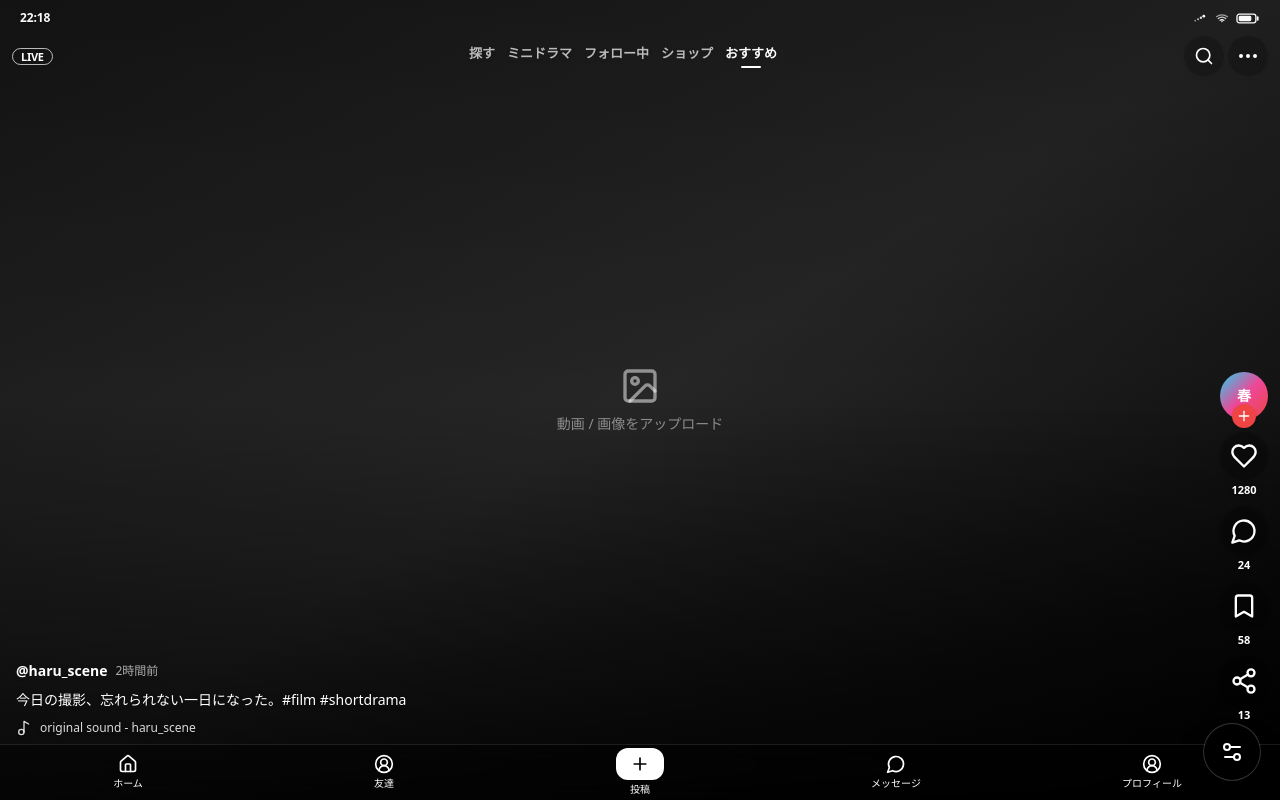
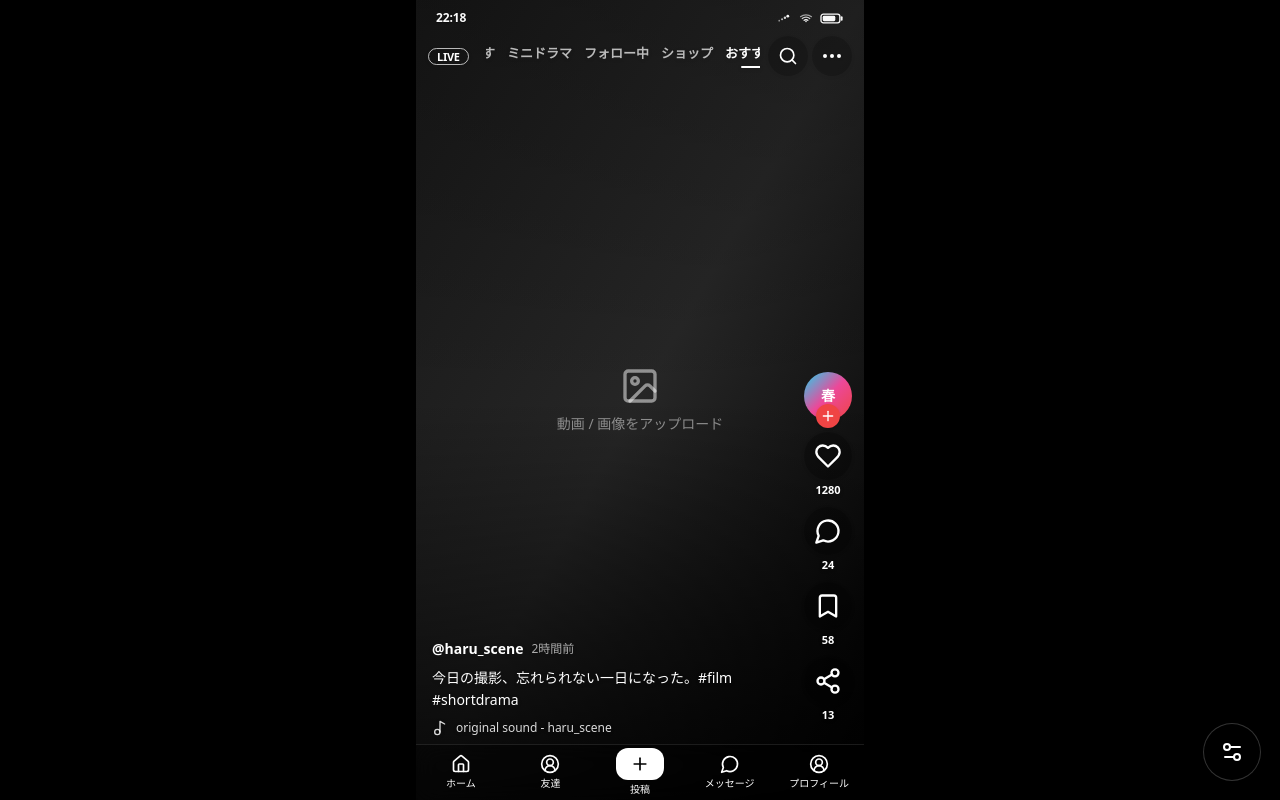
Before and after one commit to un0pooll147-oss/line-mock-chat-test, a Next.js app: page /tiktok in a window 1280 px wide. Built offline with nearby package versions, Linux system fonts and the light colour scheme.

Commit message:
Add files via upload

```diff
--- a/components/InstagramMockCreator.tsx
+++ b/components/InstagramMockCreator.tsx
@@ -583,7 +583,7 @@ function InstagramPostPreview({ settings, setSettings, onOpenSettings }: { setti
   );
 }
 
-function InstagramStoryPreview({ settings, setSettings }: { settings: InstagramSettings; setSettings: React.Dispatch<React.SetStateAction<InstagramSettings>> }) {
+function InstagramStoryPreview({ settings, setSettings, onOpenSettings }: { settings: InstagramSettings; setSettings: React.Dispatch<React.SetStateAction<InstagramSettings>>; onOpenSettings: () => void }) {
   const [messageDraft, setMessageDraft] = useState("");
   const [activeStoryIndex, setActiveStoryIndex] = useState(0);
   const [storyProgress, setStoryProgress] = useState(0);
@@ -694,7 +694,14 @@ function InstagramStoryPreview({ settings, setSettings }: { settings: InstagramS
             <div className="text-sm font-semibold drop-shadow">{settings.username}</div>
             <div className="text-xs text-white/75">今</div>
           </div>
-          <X className="h-5 w-5" />
+          <button
+            type="button"
+            onClick={onOpenSettings}
+            className="flex h-9 w-9 items-center justify-center rounded-full bg-black/25 text-white backdrop-blur active:scale-95"
+            aria-label="設定を開く"
+          >
+            <MoreHorizontal className="h-6 w-6" />
+          </button>
         </div>
       </div>
 
@@ -935,7 +942,7 @@ export default function InstagramMockCreator() {
 
   const screen = (
     <div className="h-full w-full overflow-hidden rounded-[inherit] bg-white">
-      {settings.screenType === "post" ? <InstagramPostPreview settings={settings} setSettings={setSettings} onOpenSettings={() => setSettingsOpen(true)} /> : <InstagramStoryPreview settings={settings} setSettings={setSettings} />}
+      {settings.screenType === "post" ? <InstagramPostPreview settings={settings} setSettings={setSettings} onOpenSettings={() => setSettingsOpen(true)} /> : <InstagramStoryPreview settings={settings} setSettings={setSettings} onOpenSettings={() => setSettingsOpen(true)} />}
     </div>
   );
 
--- a/components/TikTokMockCreator.tsx
+++ b/components/TikTokMockCreator.tsx
@@ -695,18 +695,12 @@ export default function TikTokMockCreator() {
 
   return (
     <main className={cn("min-h-screen overflow-hidden bg-black", settings.fullScreenMode ? "fixed inset-0 z-50" : "")}>
-      <div className={cn("relative mx-auto flex min-h-screen items-center justify-center", settings.fullScreenMode ? "h-screen w-screen p-0" : "h-screen w-screen p-0")}>
-        {settings.deviceFrameMode ? (
-          <div className={cn("mx-auto flex min-h-[100dvh] w-full flex-col bg-black", settings.fullScreenMode ? "max-w-none" : "max-w-md")}>
-            <div className="relative flex-1 overflow-hidden p-4">
-              <div className="relative h-full min-h-[calc(100dvh-32px)] w-full overflow-hidden rounded-[32px] border border-white/10 bg-black shadow-2xl">
-                {screen}
-              </div>
-            </div>
+      <div className={cn("relative flex h-[100dvh] w-full flex-col bg-black", settings.fullScreenMode ? "max-w-none" : "mx-auto max-w-md")}>
+        <div className={cn("relative flex-1 overflow-hidden", settings.deviceFrameMode ? "p-4" : "p-0")}>
+          <div className={cn("relative h-full min-h-0 w-full overflow-hidden bg-black text-white", settings.deviceFrameMode && "rounded-[32px] border border-white/10 shadow-2xl")}>
+            {screen}
           </div>
-        ) : (
-          <div className="relative h-screen w-screen overflow-hidden bg-black">{screen}</div>
-        )}
+        </div>
 
         {settings.showSettingsButton && (
           <button type="button" onClick={() => setSettingsOpen(true)} className="fixed bottom-5 right-5 z-[60] flex h-14 w-14 items-center justify-center rounded-full bg-black text-white shadow-2xl ring-1 ring-white/20" aria-label="設定を開く">
```
